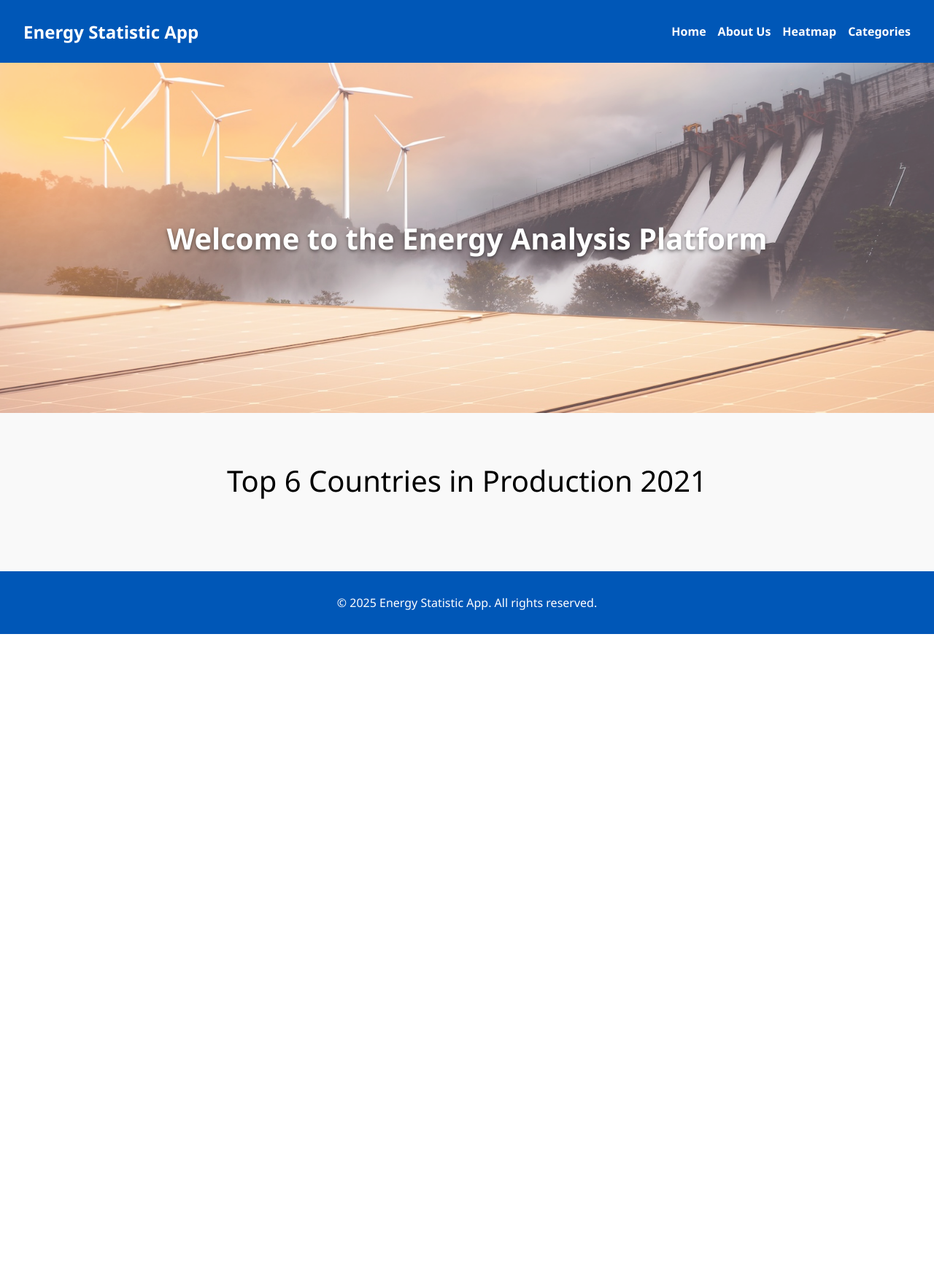
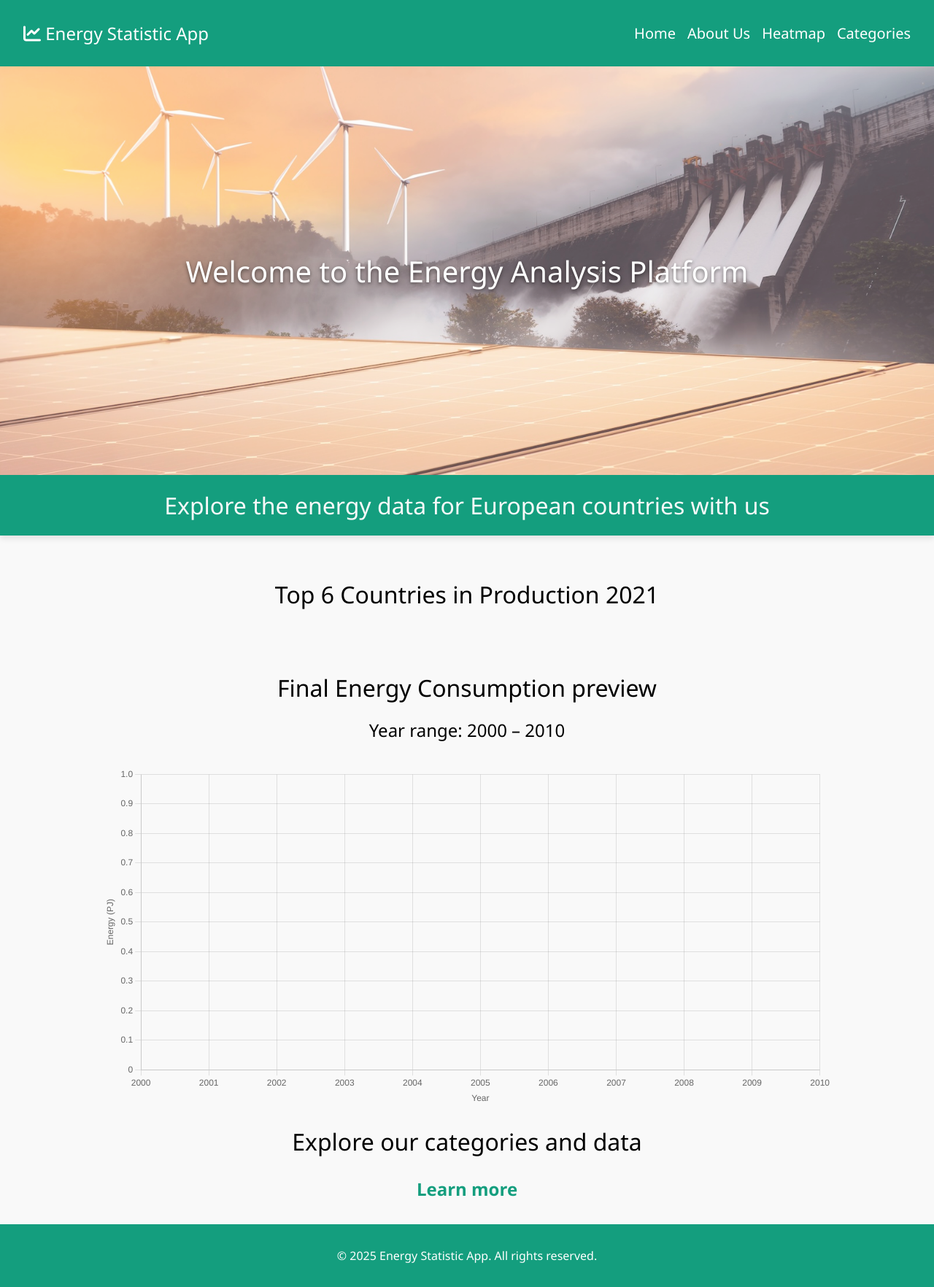
Before and after one commit to Mattias36/Energy-Statapp, a Django app: page / in a window 1280 px wide. Shown: the whole page at 73% size. Before the commit the page ends 869 px from the top, so only its background shows below. Run offline with Django 5.2, Linux system fonts and the light colour scheme; data that the repository does not hold is empty.

Commit message:
new home and front

```diff
--- a/pages/static/css/base.css
+++ b/pages/static/css/base.css
@@ -9,14 +9,14 @@ body {
     display: flex;
     justify-content: space-between;
     align-items: center;
-    background-color: #0057b7;
+    background-color: #149e7e;
     padding: 1rem 2rem;
     color: white;
 }
 
 .navbar .logo {
     font-size: 1.5rem;
-    font-weight: bold;
+    font-weight: 100;
 }
 
 .nav-links {
@@ -28,7 +28,8 @@ body {
 .nav-links li a {
     color: white;
     text-decoration: none;
-    font-weight: bold;
+    font-weight: 100;
+    font-size: 1.25rem;
 }
 
 .nav-links li a:hover {
@@ -38,7 +39,7 @@ body {
 .footer {
     text-align: center;
     padding: 1rem;
-    background-color: #0057b7;
+    background-color: #149e7e;
     color: white;
     margin-top: 2rem;
 }
--- a/pages/static/css/categories.css
+++ b/pages/static/css/categories.css
@@ -1,13 +1,14 @@
 .category-grid {
     display: grid;
-    grid-template-columns: repeat(4, 1fr); /* Dokładnie 4 kolumny */
+    grid-template-columns: repeat(4, 1fr);
     gap: 20px;
 
-    justify-content: center; /* Wyśrodkowanie całej siatki w poziomie */
+    justify-content: center;
     padding: 0 40px;
-    max-width: fit-content;  /* Dopasowuje szerokość siatki do jej zawartości */
-    margin: 0 auto;          /* Centrowanie w kontenerze */
+    max-width: fit-content;
+    margin: 0 auto;
   }
+
 .category-card {
     display: flex;
     flex-direction: column;
@@ -34,5 +35,5 @@
 
 .category-name {
     text-align: center;
-    font-weight: bold;
+    font-weight: 100;
 }
--- a/pages/static/css/category_details.css
+++ b/pages/static/css/category_details.css
@@ -12,8 +12,8 @@
 }
 
 .category-icon-large {
-    width: 80px;
-    height: 80px;
+    width: 100px;
+    height: 100px;
     margin-bottom: 10px;
 }
 
@@ -34,6 +34,7 @@
     padding: 0;
     margin: 0 auto;
     max-width: 800px;
+
 }
 
 .country-entry {
@@ -55,7 +56,7 @@
     align-items: center;
     text-decoration: none;
     color: #333;
-    font-weight: 500;
+    font-weight: 100;
 }
 
 
@@ -72,7 +73,7 @@
     display: inline-flex;
     align-items: center;
     text-decoration: none;
-    color: #0057b7;
+    color: #149e7e;
     font-size: 1.2rem;
     font-weight: bold;
 }
--- a/pages/static/css/details.css
+++ b/pages/static/css/details.css
@@ -13,6 +13,7 @@
 
 .country-text {
     flex: 0 0 60%;
+    font-size: large;
 }
 
 .country-flag {
@@ -26,6 +27,7 @@
     text-align: center;
     font-size: 2.2rem;
     margin-bottom: 2rem;
+    font-weight: 100;
 }
 
 /* info-section zdefiniowane w home */
--- a/pages/static/css/home.css
+++ b/pages/static/css/home.css
@@ -1,6 +1,6 @@
 .hero-section {
     position: relative;
-    height: 60vh;
+    height: 70vh;
     width: 100%;
     overflow: hidden;
 
@@ -32,15 +32,34 @@
     font-size: 2.5rem;
     color: white;
     text-shadow: 0 2px 5px rgba(0,0,0,0.5);
+    font-weight: 100;
 }
 
+.title-section {
+    position: relative;
+    background-color: #149e7e;
+    box-shadow: 0 4px 8px rgba(0, 0, 0, 0.1);
+    display: flex;
+    justify-content: center;
+    align-items: center;
+    padding: 20px 0;
+    margin-top: 0;  /* <-- kluczowe */
+}
+
+.title {
+    text-align: center;
+    color: #f9f9f9;
+    font-weight: 300;
+    font-size: 2rem;
+    margin: 0;
+}
 .top-countries-section {
     text-align: center;
     padding: 2rem 1rem;
   }
 
 .top6{
-    font-size: 2.5rem;
+    font-size: 2rem;
     font-weight: 100;
 }
 .top-countries-grid {
@@ -71,11 +90,8 @@
   margin-bottom: 0.5rem;
 }
 
-
-
 .rank {
     display: block;
-
     text-align: center;
     font-weight: 200;
     font-size: 1.5rem;
@@ -117,3 +133,53 @@
     visibility: visible;
     opacity: 1;
 }
+
+.dyanmic-chart-section {
+    padding: 40px 0;
+    text-align: center;
+}
+
+.dynamic-chart-title {
+    font-size: 2rem;
+    font-weight: 100;
+    text-align: center;
+    margin-bottom: 20px;
+}
+
+#dynamicChart {
+    max-width: 1000px;
+    max-height: 500px;
+    width: 100%;
+    height: auto;
+    margin: 0 auto;
+    display: block;
+  }
+
+.year-range-label{
+    text-align: center;
+    font-size: 1.5rem;
+}
+
+.learn-more{
+    position: relative;
+    text-align: center;
+}
+
+.learn-more-title{
+    font-size: 2rem;
+    font-weight: 100;
+}
+
+.learn-more a{
+    display: inline-flex;
+    align-items: center;
+    text-decoration: none;
+    color: #149e7e;
+    font-size: 1.5rem;
+    font-weight: bold;
+
+}
+
+.learn-more a:hover{
+    text-decoration: underline;
+}
--- a/pages/templates/pages/categories.html
+++ b/pages/templates/pages/categories.html
@@ -2,7 +2,7 @@
 {% load static %}
 {% load custom_filter %}
 {% block page_content %}
-<h1 style="text-align: center; margin-bottom: 30px;">Select category</h1>
+<h1 style="text-align: center; margin-bottom: 30px; font-weight: 100;">Select category</h1>
 
 <div class="category-grid">
   {% for category in categories %}
--- a/pages/templates/pages/category_detail.html
+++ b/pages/templates/pages/category_detail.html
@@ -6,7 +6,7 @@
   <div class="category-header">
     <img src="{% static 'icons/' %}{{ category.name|to_slug }}.png"
          alt="Ikona kategorii" class="category-icon-large">
-    <h1>{{ category.name|remove_units }}</h1>
+    <h1 style="font-weight: 100;">{{ category.name|remove_units }}</h1>
   </div>
 
   <input type="text" id="countrySearch" placeholder="Search..." class="search-bar">
--- a/pages/templates/pages/details.html
+++ b/pages/templates/pages/details.html
@@ -8,7 +8,7 @@
   <div class="country-info-flex">
     <div class="country-text">
       <h2>{{ wiki_info.title }}</h2>
-      <p><strong>Opis:</strong> {{ wiki_info.description }}</p>
+      <p><strong>Desricption:</strong> {{ wiki_info.description }}</p>
       <p>{{ wiki_info.summary }}</p>
 <!--?      <p><a href="{{ wiki_info.content_urls }}">source</a></p>-->
     </div>
@@ -25,7 +25,7 @@
 
 <!-- update for bubbles for better view --->
 <div class="info-section">
-  <h2>Energy Summary Overview</h2>
+  <h2 style="font-weight: 100;">Energy Summary Overview</h2>
 <div class="insights bubble-grid">
   <div class="bubble tooltip">
     <strong>Nuclear Investment Status:</strong><br>
--- a/pages/templates/pages/home.html
+++ b/pages/templates/pages/home.html
@@ -6,6 +6,10 @@
   <div class="hero-overlay">
     <h1 class="hero-title">Welcome to the Energy Analysis Platform</h1>
   </div>
+</div>
+
+<div class="title-section">
+  <h2 class="title">Explore the energy data for European countries with us</h2>
 </div>
 
 <div class="top-countries-section">
@@ -18,7 +22,7 @@
       <div class="country-tooltip-wrapper">
         {{ country.name }}
         <span class="country-tooltip-text">
-          {{ country.total|floatformat:2 }} PJ
+          {{ country.value|floatformat:2 }} PJ
         </span>
       </div>
     </div>
@@ -27,6 +31,130 @@
   </div>
 </div>
 
+<div class="dynamic-chart-section">
+  <h2 class="dynamic-chart-title">Final Energy Consumption preview</h2>
+  <div id="year-range-label" class="year-range-label"></div>
+  <canvas id="dynamicChart"></canvas>
+</div>
+
+<div class="learn-more">
+  <h2 class="learn-more-title">Explore our categories and data</h2>
+    <a href="{% url 'categories' %}">Learn more</a>
+</div>
+
+<script src="https://cdn.jsdelivr.net/npm/chart.js"></script>
+<script>
+  const chartData = {{ chart_data|safe }};
+
+  const countries = chartData.countries;
+  const dataByCountry = chartData.data_by_country;
+
+  const ctx = document.getElementById('dynamicChart').getContext('2d');
+  let chart;
+
+  function getRandomCountries(count = 3) {
+    const shuffled = [...countries].sort(() => 0.5 - Math.random());
+    return shuffled.slice(0, count);
+  }
+
+  function getDataRange(country, start, end) {
+    const raw = dataByCountry[country];
+    const entries = Object.entries(raw)
+      .filter(([y]) => y >= start && y <= end)
+      .sort((a, b) => a[0] - b[0]);  // posortuj lata
+    return entries.map(([_, v]) => v);
+  }
+
+  function getRandomColor() {
+    const r = Math.floor(100 + Math.random() * 155);
+    const g = Math.floor(100 + Math.random() * 155);
+    const b = Math.floor(100 + Math.random() * 155);
+    return `rgba(${r},${g},${b},0.8)`;
+  }
+
+  function updateChart(randomCountries, start, end) {
+    const labels = Array.from({length: end - start + 1}, (_, i) => start + i);
+    const datasets = randomCountries.map(country => ({
+      label: country,
+      data: getDataRange(country, start, end),
+      borderColor: getRandomColor(),
+      backgroundColor: 'transparent',
+      borderWidth: 3,
+      fill: true,
+      tension: 0.3
+    }));
+
+    // Aktualizacja opisu zakresu lat
+    document.getElementById("year-range-label").textContent =
+      `Year range: ${start} – ${end}`;
+
+    if (chart) {
+      chart.data.labels = labels;
+      chart.data.datasets = datasets;
+      chart.update();
+    } else {
+      chart = new Chart(ctx, {
+        type: 'line',
+        data: {
+          labels,
+          datasets
+        },
+        options: {
+          responsive: true,
+          maintainAspectRatio: false,
+          plugins: {
+            legend: { position: 'top' },
+            title: {
+              display: true,
+
+            },
+            tooltip: {
+              callbacks: {
+                label: context => `${context.dataset.label}: ${context.parsed.y.toFixed(2)} PJ`
+              }
+            }
+          },
+          scales: {
+            x: {
+              title: {
+                display: true,
+                text: 'Year'
+              }
+            },
+            y: {
+              title: {
+                display: true,
+                text: 'Energy (PJ)'
+              }
+            }
+          }
+        }
+      });
+    }
+  }
+
+  // ⏳ Przykład dynamicznej animacji co 5 sekund
+  let currentRange = 0;
+  let currentCountries = getRandomCountries();
+
+  function cycleChart() {
+    const ranges = [
+      [2000, 2010],
+      [2011, 2021]
+    ];
+    const [start, end] = ranges[currentRange];
+    updateChart(currentCountries, start, end);
+    currentRange = (currentRange + 1) % ranges.length;
+
+    // Co dwa zakresy – nowe kraje
+    if (currentRange === 0) {
+      currentCountries = getRandomCountries();
+    }
+  }
+
+  cycleChart(); // uruchom pierwszy raz
+  setInterval(cycleChart, 5000); // co 5 sekund zmień
+</script>
 
 
 {% endblock page_content %}
--- a/pages/views.py
+++ b/pages/views.py
@@ -7,8 +7,12 @@ from django.shortcuts import get_object_or_404
 from django.db.models import Sum
 from utils.stats_average import stats_average
 from utils.predictions import predict_future_usage, format_future_usage
+from django.core.serializers.json import DjangoJSONEncoder
+import random
+import json
 
 def home(request):
+
     top6 = (
         EnergyData.objects
         .filter(
@@ -22,18 +26,42 @@ def home(request):
     )
 
     top6_countries = [
-        {
-            'code': row['country__code'],
-            'name': row['country__name'],
-            'rank': i + 1,
-            'total': row['total_value']  # <-- dodajemy wartość produkcji
-        }
-        for i, row in enumerate(top6)
-    ]
+    {
+        'code': row['country__code'],
+        'name': row['country__name'],
+        'rank': i + 1,
+        'value': round(row['total_value'], 2)
+    }
+    for i, row in enumerate(top6)
+]
+
+    # dane do wykresu (losowo 10 krajów)
+    countries = list(Country.objects.values_list('name', flat=True))
+    selected = random.sample(countries, min(10, len(countries)))
+    data_by_country = {}
+
+    for country in selected:
+        values = (
+            EnergyData.objects
+            .filter(
+                country__name=country,
+                category__name="Final energy consumption"
+            )
+            .order_by('year')
+            .values('year', 'value')
+        )
+        data_by_country[country] = {v['year']: v['value'] for v in values}
+
+    chart_data = {
+        "countries": selected,
+        "data_by_country": data_by_country
+    }
 
     return render(request, "pages/home.html", {
-        'top6_countries': top6_countries
+        'top6_countries': top6_countries,
+        'chart_data': json.dumps(chart_data, cls=DjangoJSONEncoder)
     })
+
 def about_us(request):
     selected_country_code = request.GET.get('country')
     countries = Country.objects.all()
--- a/templates/base.html
+++ b/templates/base.html
@@ -6,13 +6,14 @@
     <meta name="viewport" content="width=device-width, initial-scale=1.0">
     <title>Energy Statistic App</title>
     <link rel="stylesheet" href="https://cdnjs.cloudflare.com/ajax/libs/font-awesome/6.4.2/css/all.min.css">
+
     <link rel="stylesheet" href="{% static 'css/style.css' %}">
 </head>
 <body>
 
     <!-- Pasek nawigacji -->
     <nav class="navbar">
-        <div class="logo">Energy Statistic App</div>
+        <div class="logo"><i class="fa-solid fa-chart-line"></i> Energy Statistic App</div>
         <ul class="nav-links">
             <li><a href="/">Home</a></li>
             <li><a href="{% url 'about_us' %}">About Us</a></li>
```
Also changed, not shown: pages/static/css/heatmap.css (+31 -4 lines).
